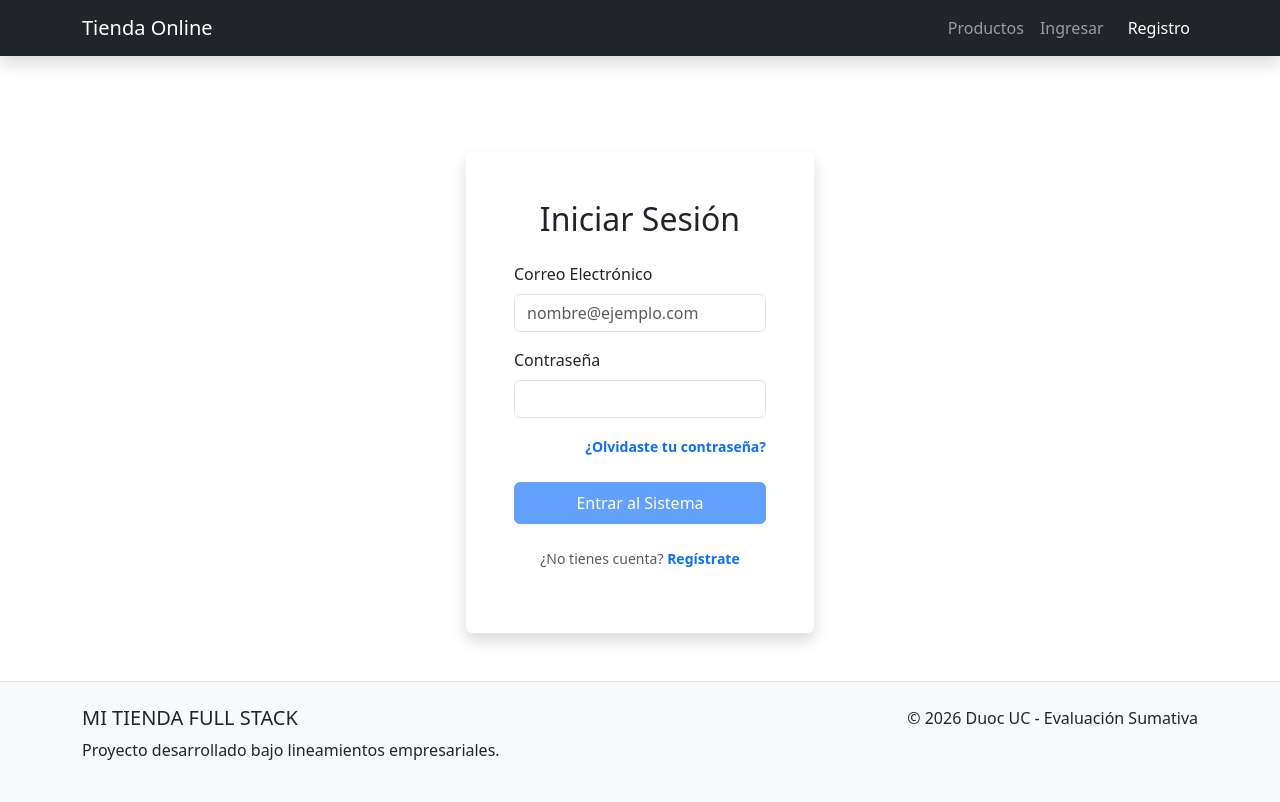
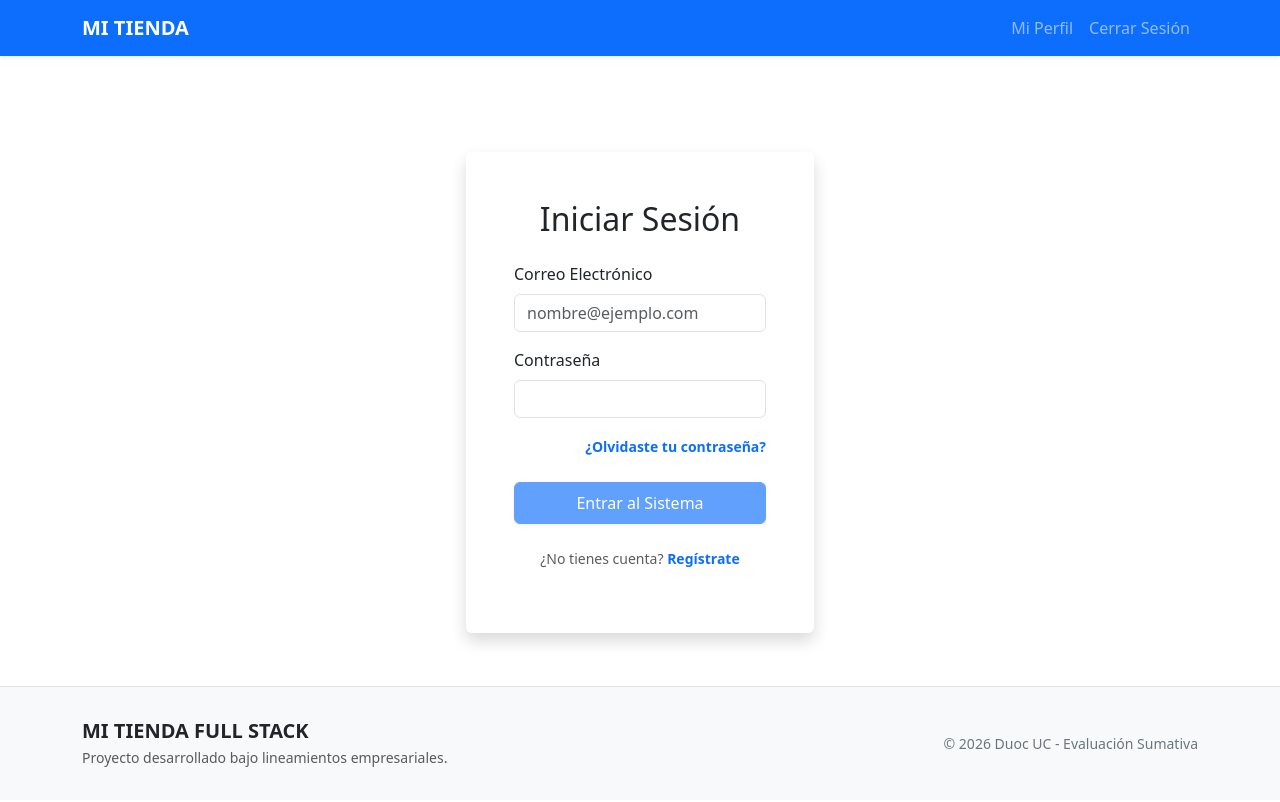
Before and after one commit to patrsilvag/Mi-Tienda-FullStack, an Angular app: page /login in a window 1280 px wide. Built offline with nearby package versions, Linux system fonts and the light colour scheme.

Commit message:
se realiza ajuste para que funcione menu despegable

```diff
--- a/angular.json
+++ b/angular.json
@@ -29,7 +29,8 @@
                 "input": "public"
               }
             ],
-            "styles": ["node_modules/bootstrap/dist/css/bootstrap.min.css", "src/styles.scss"]
+            "styles": ["node_modules/bootstrap/dist/css/bootstrap.min.css", "src/styles.scss"],
+            "scripts": ["node_modules/bootstrap/dist/js/bootstrap.bundle.min.js"]
           },
           "configurations": {
             "production": {
--- a/package.json
+++ b/package.json
@@ -26,6 +26,7 @@
     "@angular/build": "^21.2.1",
     "@angular/cli": "^21.2.1",
     "@angular/compiler-cli": "^21.2.0",
+    "@types/bootstrap": "^5.2.10",
     "jsdom": "^28.0.0",
     "prettier": "^3.8.1",
     "typescript": "~5.9.2",
--- a/src/app/components/footer/footer.html
+++ b/src/app/components/footer/footer.html
@@ -1,13 +1,17 @@
-<footer class="bg-light text-center text-lg-start mt-auto py-4 border-top">
-  <div class="container">
-    <div class="row">
-      <div class="col-lg-6 col-md-12 mb-4 mb-md-0">
-        <h5 class="text-uppercase">Mi Tienda Full Stack</h5>
-        <p>Proyecto desarrollado bajo lineamientos empresariales.</p>
+<footer class="mt-auto">
+  <div class="container-fluid container-md"> <div class="row align-items-center">
+
+      <div class="col-12 col-md-7 text-center text-md-start mb-3 mb-md-0">
+        <h5 class="fw-bold mb-1">MI TIENDA FULL STACK</h5>
+        <p class="text-muted small mb-0">Proyecto desarrollado bajo lineamientos empresariales.</p>
       </div>
-      <div class="col-lg-6 col-md-12 text-end">
-        <span>© 2026 Duoc UC - Evaluación Sumativa</span>
+
+      <div class="col-12 col-md-5 text-center text-md-end">
+        <p class="text-secondary small mb-0">
+          &copy; 2026 Duoc UC - Evaluación Sumativa
+        </p>
       </div>
+
     </div>
   </div>
 </footer>
--- a/src/app/components/header/header.html
+++ b/src/app/components/header/header.html
@@ -1,14 +1,24 @@
-<nav class="navbar navbar-expand-lg navbar-dark bg-dark shadow">
+<nav class="navbar navbar-expand-lg navbar-dark bg-primary shadow-sm">
   <div class="container">
-    <a class="navbar-brand" href="#">Tienda Online</a>
-    <button class="navbar-toggler" type="button" data-bs-toggle="collapse" data-bs-target="#navbarNav">
+    <a class="navbar-brand fw-bold" routerLink="/perfil">MI TIENDA</a>
+
+    <button class="navbar-toggler" type="button"
+            data-bs-toggle="collapse"
+            data-bs-target="#navbarNav"
+            aria-controls="navbarNav"
+            aria-expanded="false"
+            aria-label="Toggle navigation">
       <span class="navbar-toggler-icon"></span>
     </button>
+
     <div class="collapse navbar-collapse" id="navbarNav">
       <ul class="navbar-nav ms-auto">
-        <li class="nav-item"><a class="nav-link" routerLink="/catalogo">Productos</a></li>
-        <li class="nav-item"><a class="nav-link" routerLink="/login">Ingresar</a></li>
-        <li class="nav-item"><a class="nav-link btn btn-primary text-white ms-lg-2" routerLink="/registro">Registro</a></li>
+        <li class="nav-item">
+          <a class="nav-link" routerLink="/perfil" routerLinkActive="active">Mi Perfil</a>
+        </li>
+        <li class="nav-item">
+          <button class="btn btn-link nav-link" (click)="cerrarSesion()">Cerrar Sesión</button>
+        </li>
       </ul>
     </div>
   </div>
--- a/src/app/components/header/header.ts
+++ b/src/app/components/header/header.ts
@@ -1,5 +1,6 @@
+import 'bootstrap';
 import { Component } from '@angular/core';
-import { RouterModule } from '@angular/router';
+import { Router, RouterModule } from '@angular/router';
 
 @Component({
   selector: 'app-header',
@@ -8,4 +9,16 @@ import { RouterModule } from '@angular/router';
   templateUrl: './header.html',
   styleUrl: './header.scss',
 })
-export class HeaderComponent {}
+export class HeaderComponent {
+  constructor(private router: Router) {}
+
+  // ESTA ES LA FUNCIÓN QUE FALTA
+  cerrarSesion(): void {
+    // 1. Eliminamos los datos de la sesión local
+    localStorage.removeItem('usuarioLogueado');
+
+    // 2. Redirigimos al login para cumplir con el flujo de seguridad
+    console.log('Logout exitoso: Sesión finalizada');
+    this.router.navigate(['/login']);
+  }
+}
--- a/src/index.html
+++ b/src/index.html
@@ -9,5 +9,6 @@
 </head>
 <body>
   <app-root></app-root>
+  <script src="https://cdn.jsdelivr.net/npm/bootstrap@5.3.3/dist/js/bootstrap.bundle.min.js"></script>
 </body>
 </html>
--- a/src/styles.scss
+++ b/src/styles.scss
@@ -1,4 +1,5 @@
-/* You can add global styles to this file, and also import other style files */
+@import "bootstrap/dist/css/bootstrap.min.css";
+
 html, body {
   height: 100%;
   margin: 0;
```
Also changed, not shown: 1 other file (tests, documents, lock files or other folders).
